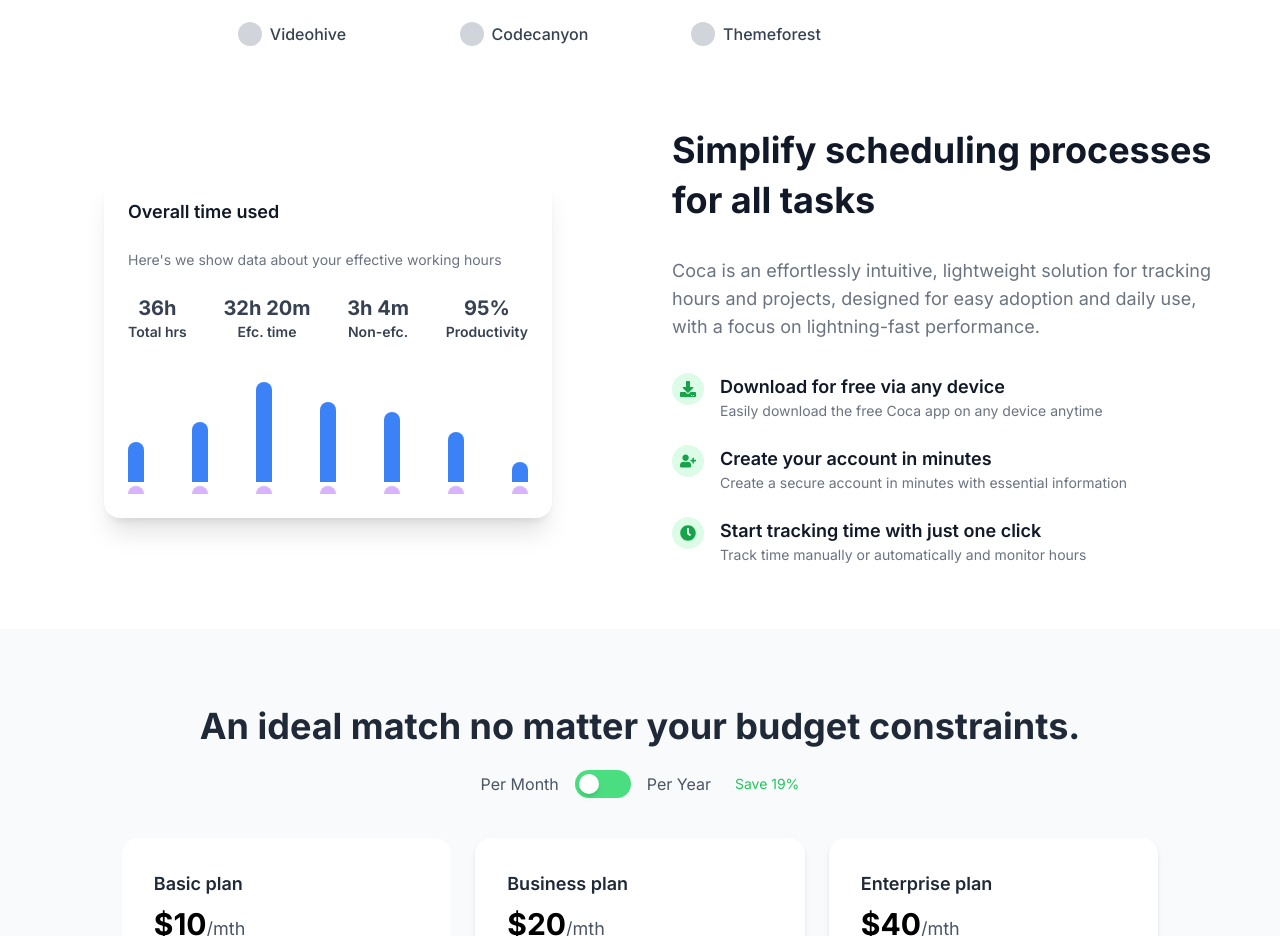
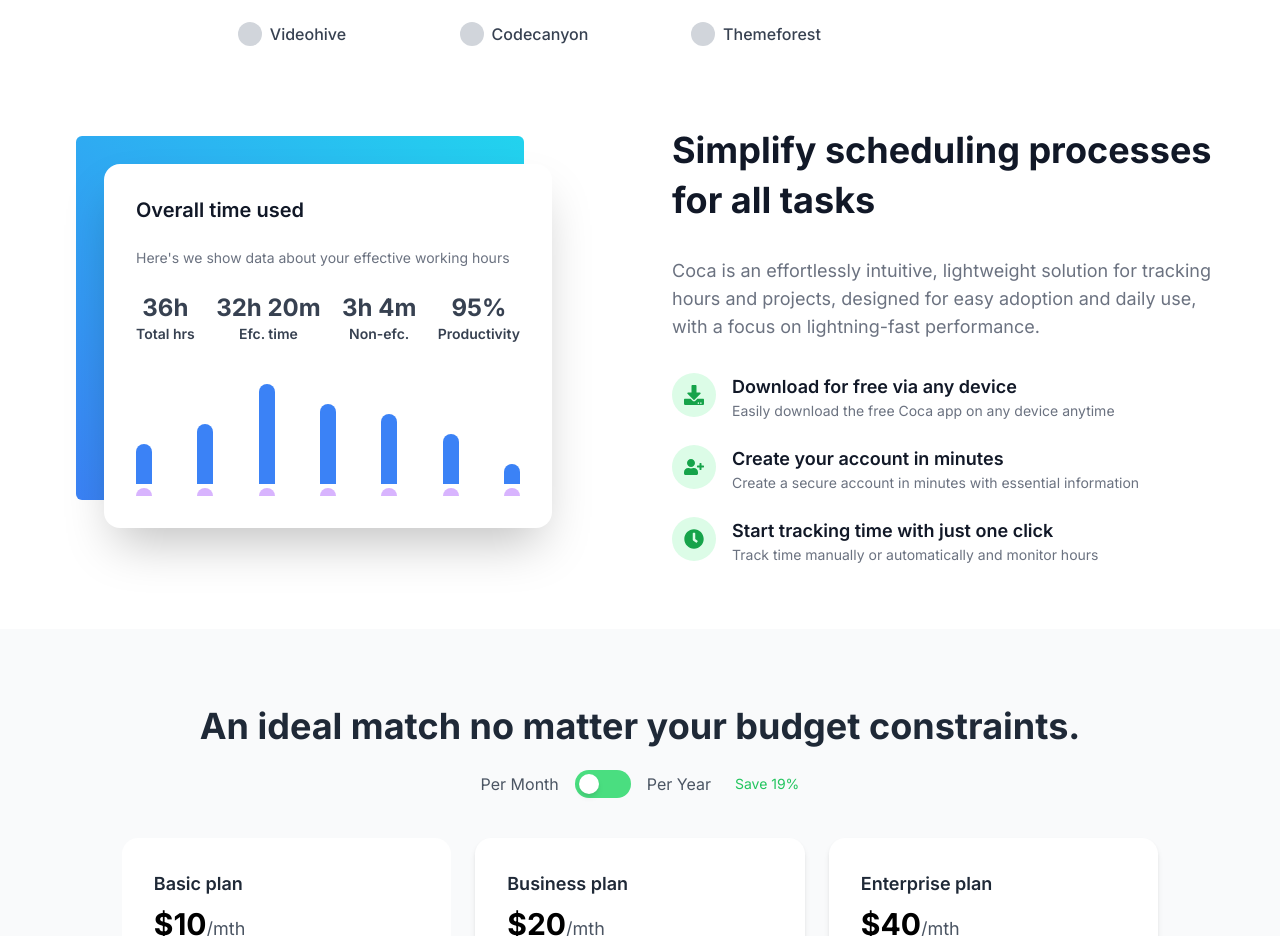
Before and after one commit to tahmidhasantanoy/solutya_it_job_task, a Next.js app: page / in a window 1280 px wide. Shown: the part 2200-3136 px from the top of the page. Built offline with nearby package versions, Linux system fonts and the light colour scheme.

Commit message:
Service section modified

```diff
--- a/src/app/components/pages/Service.jsx
+++ b/src/app/components/pages/Service.jsx
@@ -42,10 +42,12 @@ const Service = () => {
           transition={{ duration: 0.7 }}
           className="relative w-full max-w-md mx-auto"
         >
-          <div className="absolute inset-0 bg-gradient-to-tr from-blue-500 to-blue-300 rounded-3xl -z-10" />
+          {/* Gradient behind the card */}
+          <div className="absolute -top-7 -left-7 w-full h-full bg-gradient-to-tr from-blue-500 to-cyan-400 rounded-md z-0"></div>
 
-          <div className="bg-white p-6 rounded-2xl shadow-xl space-y-6">
-            <h4 className="font-semibold text-gray-900 text-lg">
+          {/* Actual Card */}
+          <div className="relative bg-white p-8 rounded-2xl shadow-2xl z-10 space-y-6">
+            <h4 className="font-semibold text-gray-900 text-xl">
               Overall time used
             </h4>
             <p className="text-gray-500 text-sm">
@@ -54,24 +56,24 @@ const Service = () => {
 
             <div className="flex justify-between text-center text-sm font-semibold text-gray-700">
               <div>
-                <p className="text-xl font-bold">36h</p>
+                <p className="text-2xl font-bold">36h</p>
                 <p>Total hrs</p>
               </div>
               <div>
-                <p className="text-xl font-bold">32h 20m</p>
+                <p className="text-2xl font-bold">32h 20m</p>
                 <p>Efc. time</p>
               </div>
               <div>
-                <p className="text-xl font-bold">3h 4m</p>
+                <p className="text-2xl font-bold">3h 4m</p>
                 <p>Non-efc.</p>
               </div>
               <div>
-                <p className="text-xl font-bold">95%</p>
+                <p className="text-2xl font-bold">95%</p>
                 <p>Productivity</p>
               </div>
             </div>
 
-            {/* Dummy Chart */}
+            {/* Bar Chart */}
             <div className="mt-6 flex items-end justify-between h-32">
               {[4, 6, 10, 8, 7, 5, 2].map((height, idx) => (
                 <div key={idx} className="flex flex-col items-center space-y-1">
@@ -86,7 +88,6 @@ const Service = () => {
           </div>
         </motion.div>
 
-        {/* Text Content */}
         <motion.div
           initial={{ opacity: 0, y: 40 }}
           whileInView={{ opacity: 1, y: 0 }}
@@ -102,11 +103,10 @@ const Service = () => {
             focus on lightning-fast performance.
           </p>
 
-          {/* Steps */}
           <div className="space-y-6">
             <div className="flex items-start gap-4">
-              <div className="p-2 bg-green-100 text-green-600 rounded-full">
-                <FaDownload />
+              <div className="p-3 bg-green-100 text-green-600 rounded-full">
+                <FaDownload size={20} />
               </div>
               <div>
                 <h5 className="font-semibold text-lg text-gray-900">
@@ -119,8 +119,8 @@ const Service = () => {
             </div>
 
             <div className="flex items-start gap-4">
-              <div className="p-2 bg-green-100 text-green-600 rounded-full">
-                <FaUserPlus />
+              <div className="p-3 bg-green-100 text-green-600 rounded-full">
+                <FaUserPlus size={20} />
               </div>
               <div>
                 <h5 className="font-semibold text-lg text-gray-900">
@@ -133,8 +133,8 @@ const Service = () => {
             </div>
 
             <div className="flex items-start gap-4">
-              <div className="p-2 bg-green-100 text-green-600 rounded-full">
-                <FaClock />
+              <div className="p-3 bg-green-100 text-green-600 rounded-full">
+                <FaClock size={20} />
               </div>
               <div>
                 <h5 className="font-semibold text-lg text-gray-900">
```
